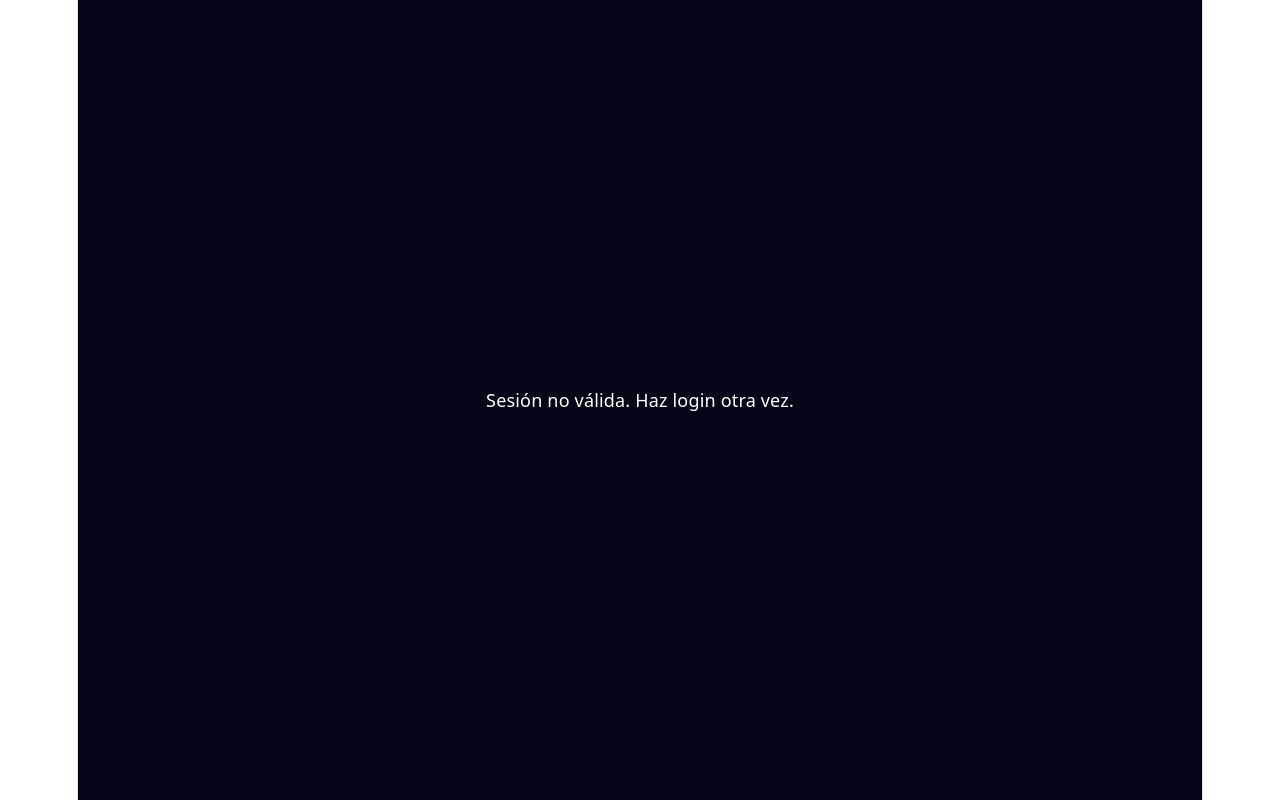
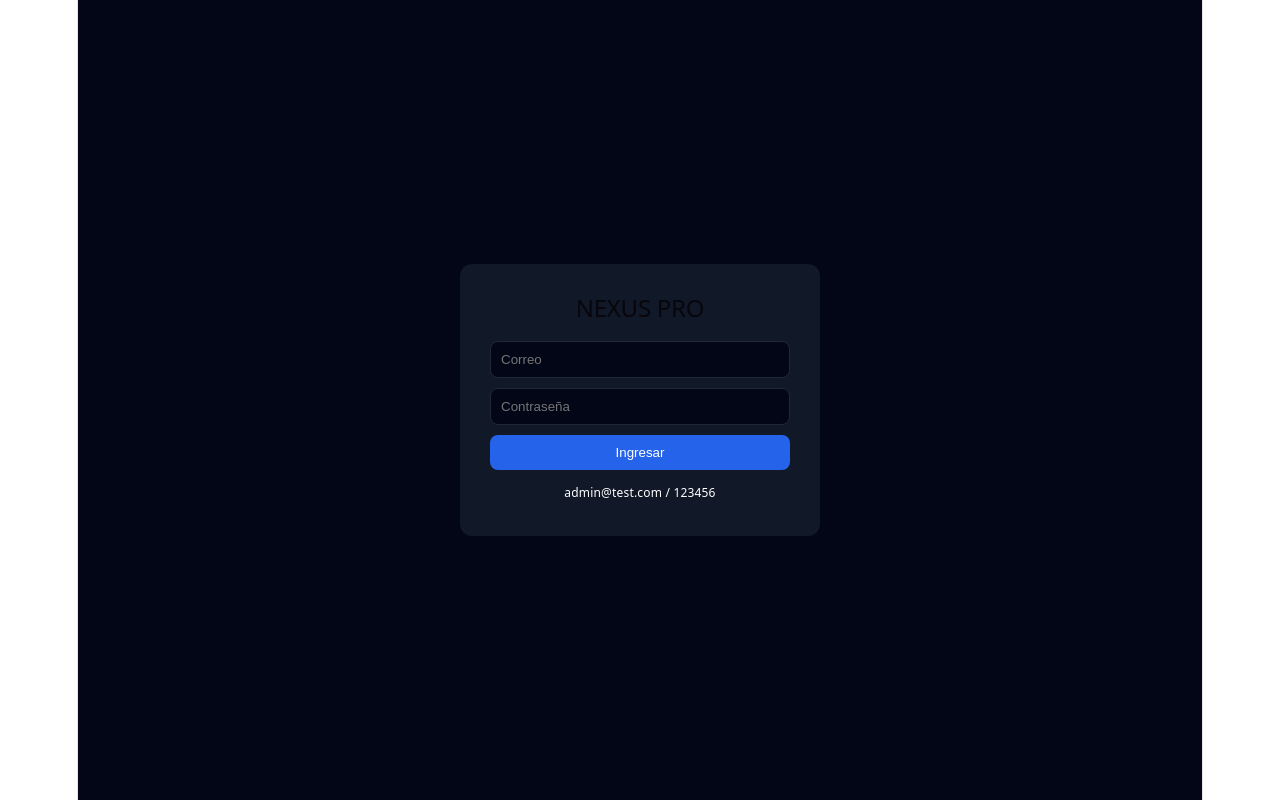
Before and after one commit to juanquintanilla-ops/helpdesk-microservices, a React app in the folder frontend/: page /login in a window 1280 px wide. Built offline with nearby package versions, Linux system fonts and the light colour scheme; the HTML template or start-up script is replaced by a standard one.

Commit message:
fix login definitivo

```diff
--- a/frontend/src/App.jsx
+++ b/frontend/src/App.jsx
@@ -2,6 +2,7 @@ import { BrowserRouter, Routes, Route, Navigate } from "react-router-dom";
 import MainLayout from "./layouts/MainLayout";
 import Tickets from "./pages/Tickets";
 import Dashboard from "./pages/Dashboard";
+import Login from "./pages/Login";
 
 function getUser(){
   try{
@@ -17,23 +18,21 @@ export default function App(){
 
   const user = getUser();
 
-  if(!user){
-    return (
-      <div style={{
-        height:"100vh",
-        display:"flex",
-        justifyContent:"center",
-        alignItems:"center",
-        background:"#020617",
-        color:"#fff"
-      }}>
-        Sesión no válida. Haz login otra vez.
-      </div>
-    );
-  }
-
   return (
     <BrowserRouter>
+      <Routes>
+
+        {/* LOGIN */}
+        <Route path="/login" element={<Login/>}/>
+
+        {/* SI NO HAY LOGIN → FORZAR LOGIN */}
+        {!user && (
+          <Route path="*" element={<Navigate to="/login"/>}/>
+        )}
+
+        {/* SI HAY LOGIN → APP */}
+        {user && (
+          <Route path="/*" element={
             <MainLayout>
               <Routes>
                 <Route path="/" element={<Navigate to="/tickets"/>}/>
@@ -41,6 +40,10 @@ export default function App(){
                 <Route path="/dashboard" element={<Dashboard/>}/>
               </Routes>
             </MainLayout>
+          }/>
+        )}
+
+      </Routes>
     </BrowserRouter>
   );
 }
--- a/frontend/src/layouts/MainLayout.jsx
+++ b/frontend/src/layouts/MainLayout.jsx
@@ -1,27 +1,37 @@
-import { useNavigate } from "react-router-dom";
+import { useNavigate, useLocation } from "react-router-dom";
 
 export default function MainLayout({ children }){
 
   const navigate = useNavigate();
+  const location = useLocation();
 
   const logout = ()=>{
     localStorage.removeItem("user");
-    window.location.reload();
+    window.location.href = "/login";
   };
+
+  const isActive = (path)=> location.pathname === path;
 
   return (
     <div style={layout}>
 
+      {/* SIDEBAR */}
       <div style={sidebar}>
 
         <h2 style={logo}>NEXUS PRO</h2>
 
-        <button style={btn} onClick={()=>navigate("/tickets")}>
+        <button
+          style={isActive("/tickets") ? btnActive : btn}
+          onClick={()=>navigate("/tickets")}
+        >
           Tickets
         </button>
 
-        <button style={btn} onClick={()=>navigate("/dashboard")}>
-          Dashboard BI
+        <button
+          style={isActive("/dashboard") ? btnActive : btn}
+          onClick={()=>navigate("/dashboard")}
+        >
+          Dashboard
         </button>
 
         <button style={logoutBtn} onClick={logout}>
@@ -30,6 +40,7 @@ export default function MainLayout({ children }){
 
       </div>
 
+      {/* CONTENIDO */}
       <div style={content}>
         {children}
       </div>
@@ -38,6 +49,8 @@ export default function MainLayout({ children }){
   );
 }
 
+/* ================= ESTILOS ================= */
+
 const layout = {
   display:"flex",
   minHeight:"100vh",
@@ -45,7 +58,7 @@ const layout = {
 };
 
 const sidebar = {
-  width:220,
+  width:240,
   background:"#020617",
   borderRight:"1px solid #1f2937",
   padding:20,
@@ -54,20 +67,30 @@ const sidebar = {
   gap:10
 };
 
-const logo = {color:"#fff", marginBottom:20};
+const logo = {
+  color:"#fff",
+  marginBottom:20
+};
 
 const btn = {
-  padding:10,
-  background:"#2563eb",
-  color:"#fff",
+  padding:12,
+  background:"#1f2937",
+  color:"#e5e7eb",
   border:"none",
   borderRadius:8,
-  cursor:"pointer"
+  cursor:"pointer",
+  textAlign:"left"
+};
+
+const btnActive = {
+  ...btn,
+  background:"#2563eb",
+  color:"#fff"
 };
 
 const logoutBtn = {
   marginTop:"auto",
-  padding:10,
+  padding:12,
   background:"#dc2626",
   color:"#fff",
   border:"none",
@@ -77,6 +100,6 @@ const logoutBtn = {
 
 const content = {
   flex:1,
-  padding:20,
-  color:"#fff"
+  padding:25,
+  color:"#e5e7eb"
 };
--- a/frontend/src/pages/Login.jsx
+++ b/frontend/src/pages/Login.jsx
@@ -8,43 +8,82 @@ export default function Login(){
 
   const login = async ()=>{
     try{
-      const res = await API.post("/login",{ email, password });
+      const res = await API.post("/login",{email,password});
 
       localStorage.setItem("user", JSON.stringify(res.data));
 
-      window.location.href = "/dashboard";
+      window.location.href = "/tickets";
 
     }catch{
-      alert("Error de login");
+      alert("Credenciales incorrectas");
     }
   };
 
   return (
-    <div style={{padding:50}}>
-
-      <h2>Login</h2>
+    <div style={container}>
+      <div style={card}>
+        <h2>NEXUS PRO</h2>
 
         <input
-        placeholder="Email"
+          style={input}
+          placeholder="Correo"
           value={email}
           onChange={e=>setEmail(e.target.value)}
         />
 
-      <br/><br/>
-
         <input
+          style={input}
           type="password"
-        placeholder="Password"
+          placeholder="Contraseña"
           value={password}
           onChange={e=>setPassword(e.target.value)}
         />
 
-      <br/><br/>
-
-      <button onClick={login}>
+        <button style={btn} onClick={login}>
           Ingresar
         </button>
 
+        <p style={{fontSize:12}}>
+          admin@test.com / 123456
+        </p>
+      </div>
     </div>
   );
 }
+
+/* estilos */
+const container = {
+  height:"100vh",
+  display:"flex",
+  justifyContent:"center",
+  alignItems:"center",
+  background:"#020617"
+};
+
+const card = {
+  background:"#111827",
+  padding:30,
+  borderRadius:12,
+  display:"flex",
+  flexDirection:"column",
+  gap:10,
+  width:300,
+  color:"#fff"
+};
+
+const input = {
+  padding:10,
+  borderRadius:8,
+  border:"1px solid #1f2937",
+  background:"#020617",
+  color:"#fff"
+};
+
+const btn = {
+  padding:10,
+  background:"#2563eb",
+  color:"#fff",
+  border:"none",
+  borderRadius:8,
+  cursor:"pointer"
+};
```
Lines whose indentation alone changed are shown as unchanged.
